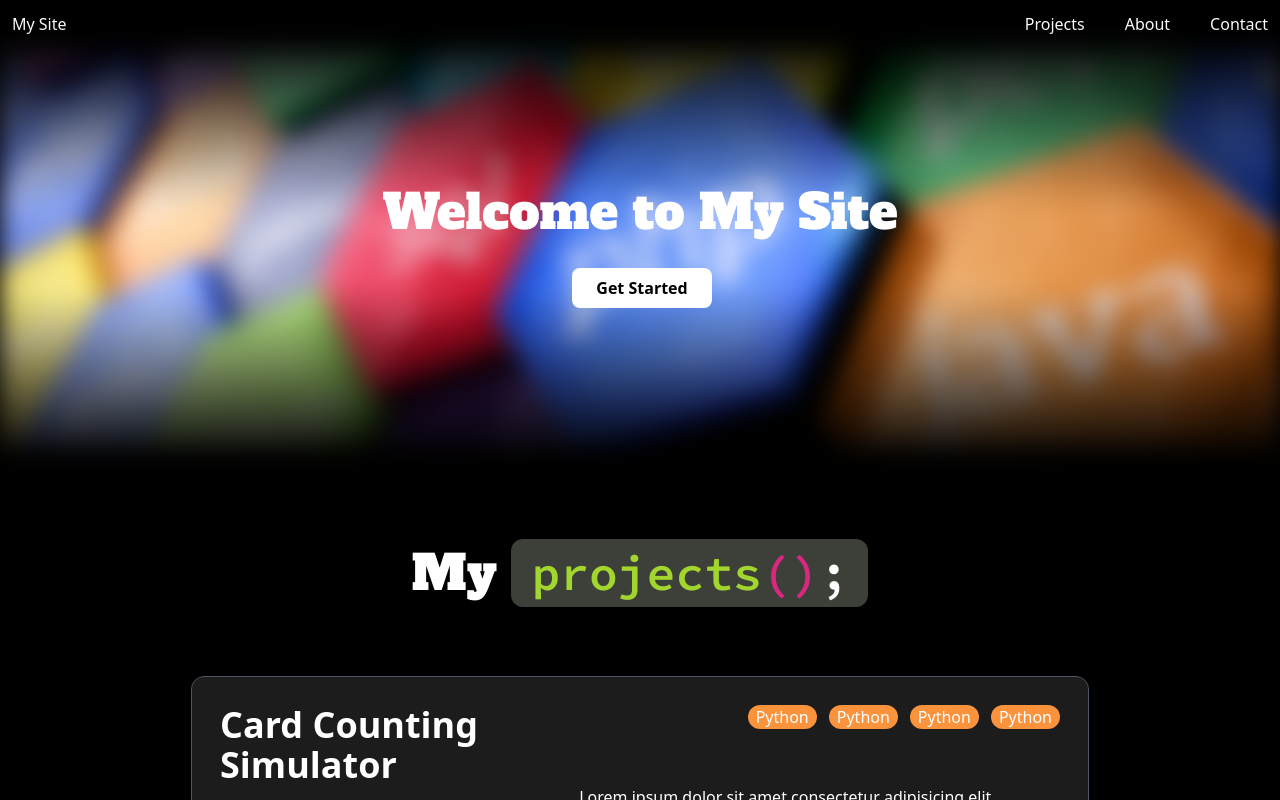
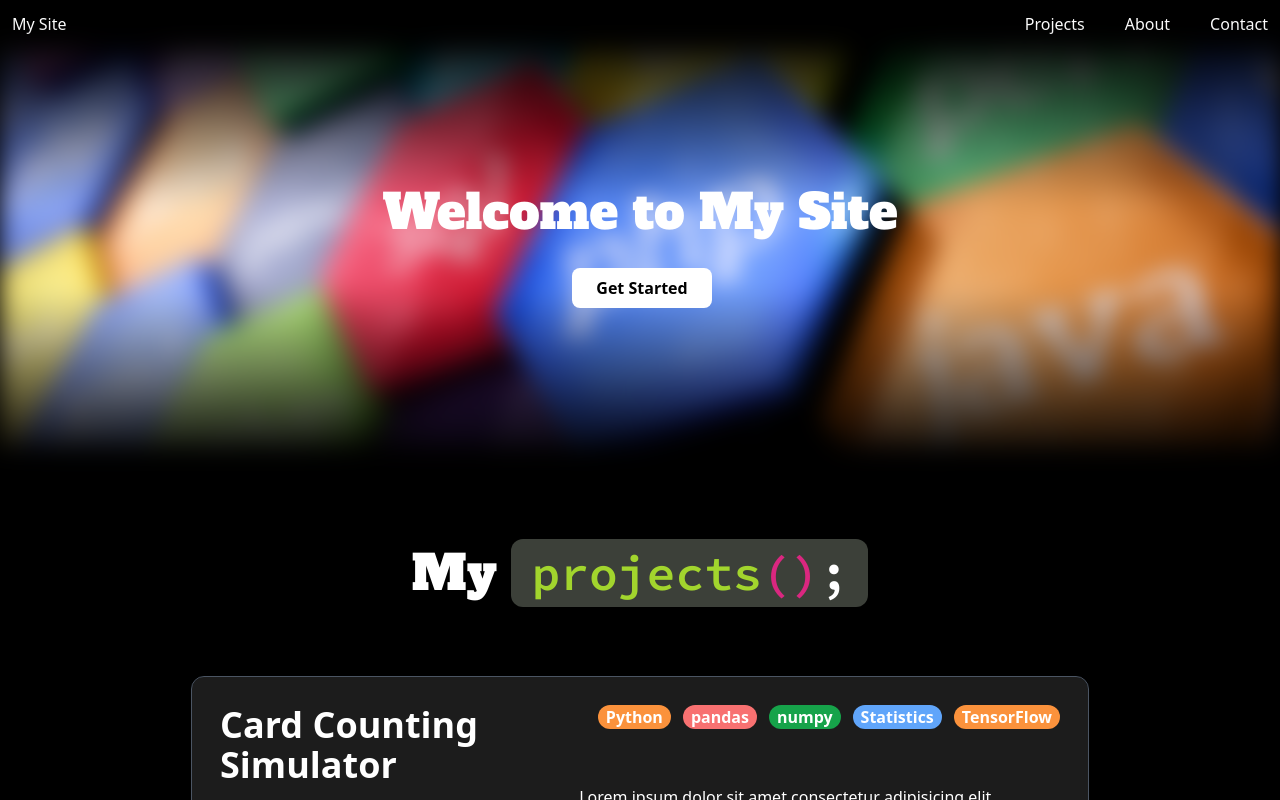
Before and after one commit to ryan-bert/my-website, a React (Create React App) app: page / in a window 1280 px wide. Shown: the top 800 px of the page. Built offline with nearby package versions, Linux system fonts and the light colour scheme.

Commit message:
Tags take arguments

```diff
--- a/src/components/project-card.tsx
+++ b/src/components/project-card.tsx
@@ -13,11 +13,12 @@ export default function ProjectCard() {
       </div>
       <div className="flex flex-col justify-between pl-4 relative">
         <div className="absolute top-0 right-0">
-          <div className="flex flex-row space-x-3 ">
-            <Tag />
-            <Tag />
-            <Tag />
-            <Tag />
+          <div className="flex flex-row space-x-3 font-semibold">
+            <Tag  text="Python" color="bg-orange-400"/>
+            <Tag  text="pandas" color="bg-red-400"/>
+            <Tag  text="numpy" color="bg-green-600"/>
+            <Tag  text="Statistics" color="bg-blue-400"/>
+            <Tag  text="TensorFlow" color="bg-orange-400"/>
           </div>
         </div>
         <div className="flex-grow mt-20">
--- a/src/components/tag.tsx
+++ b/src/components/tag.tsx
@@ -1,5 +1,10 @@
-export default function Tag() {
+interface TagProps {
+    text: string;
+    color: string;
+}
+
+export default function Tag({ text, color }: TagProps) {
     return (
-        <p className="px-2 bg-orange-400 rounded-2xl">Python</p>
+        <p className={`px-2 ${color} rounded-2xl`}>{text}</p>
     );
 }
```
